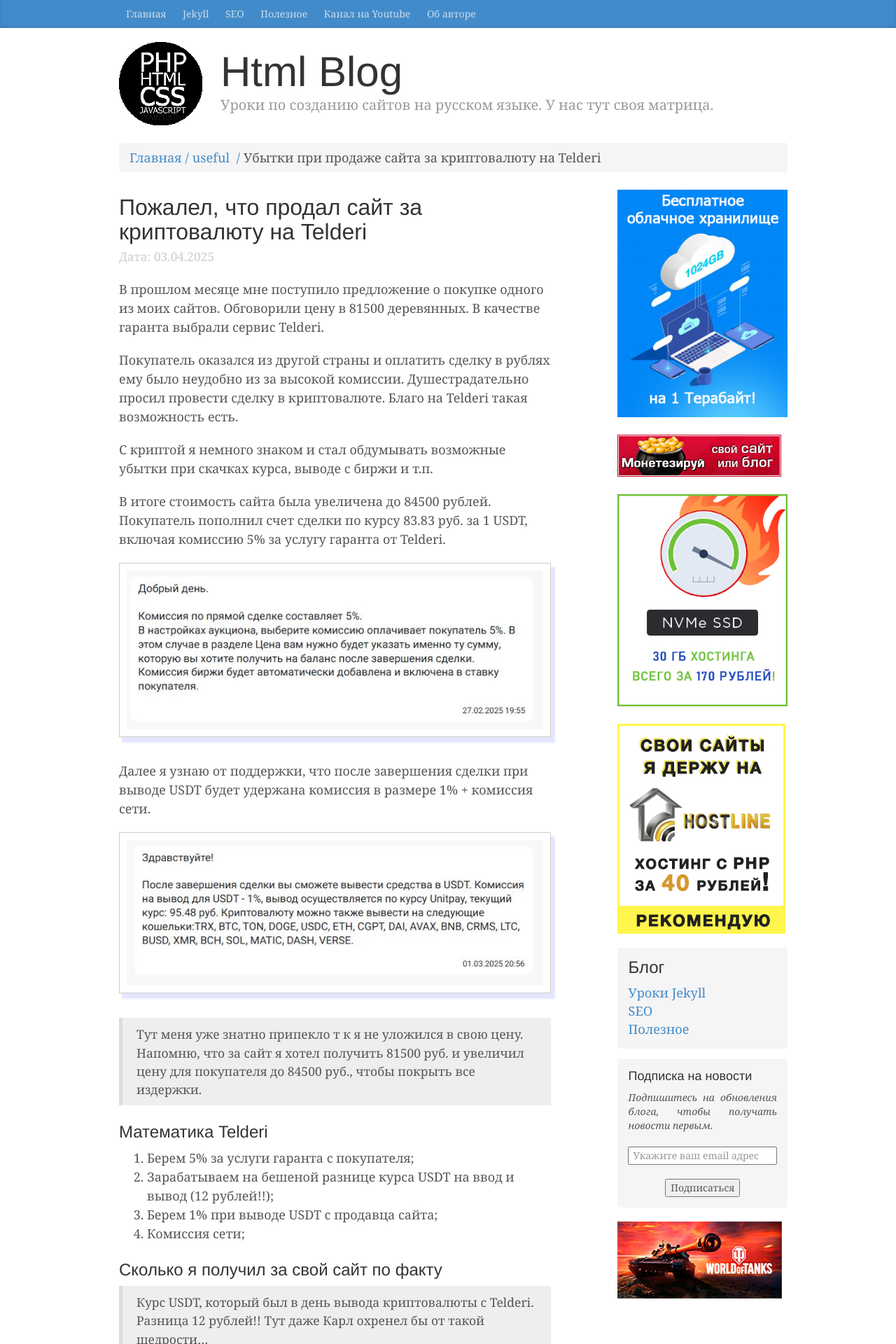
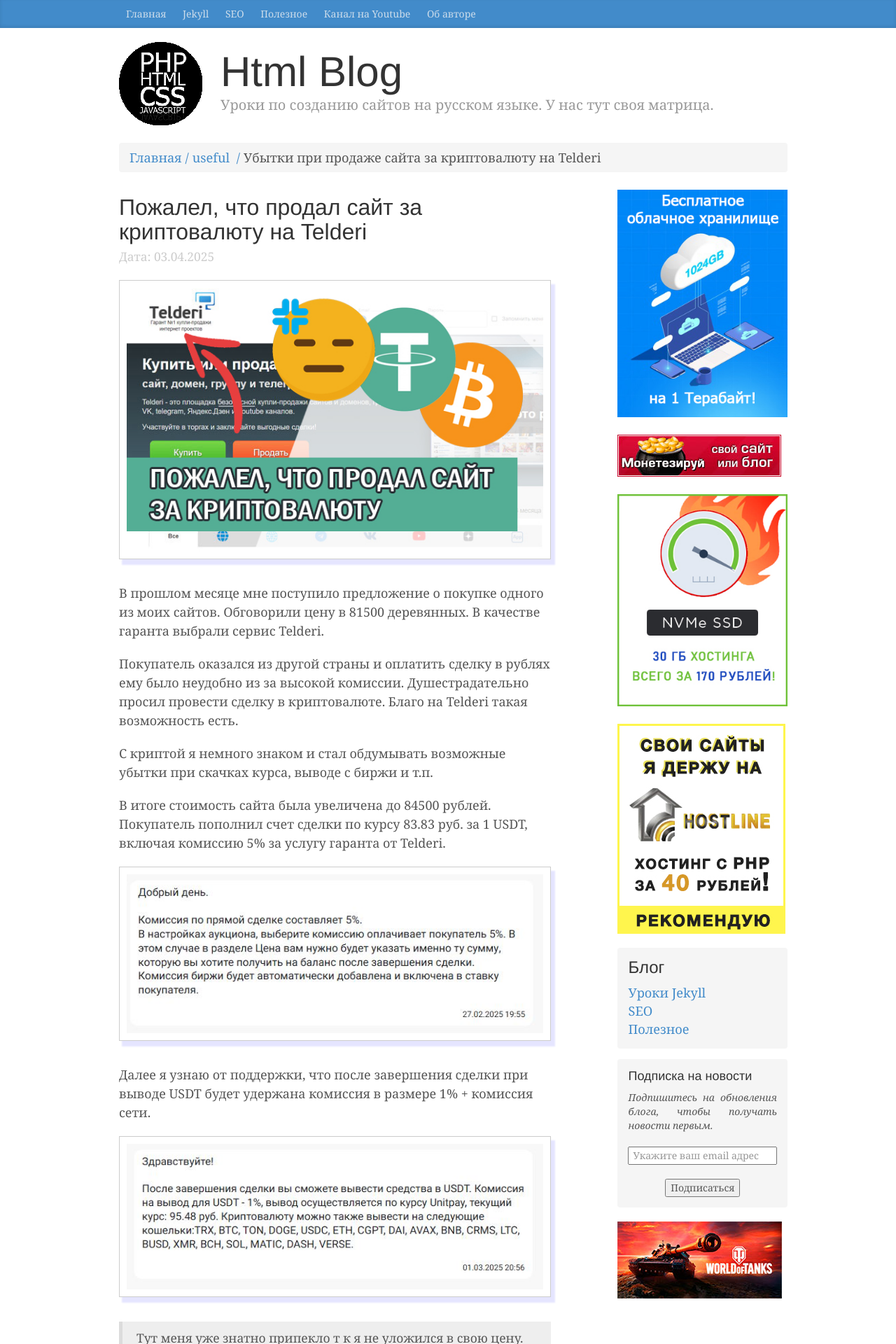
Before and after one commit to htmlblog/htmlblog.github.io, a Jekyll site: the page built from _posts/2025-04-03-minusy-prodazhi-saita-za-kriptu-na-telderi.md, in a window 1280 px wide. Shown: the top 1920 px of the page at 70% size. Built offline with Jekyll 4.4.1, drawn with Linux system fonts in a browser that asks for light colours; comment, search, counter and statistics services are not loaded.

Commit message:
Update 2025-04-03-minusy-prodazhi-saita-za-kriptu-na-telderi.md

```diff
--- a/_posts/2025-04-03-minusy-prodazhi-saita-za-kriptu-na-telderi.md
+++ b/_posts/2025-04-03-minusy-prodazhi-saita-za-kriptu-na-telderi.md
@@ -12,6 +12,8 @@
 description: zzzzzzz
 thumb: "/uploads/minusi-telderi.jpg"
 ---
+
+![негативный отзыв про телдери](/uploads/minusi-telderi.jpg)
 
 В прошлом месяце мне поступило предложение о покупке одного из моих сайтов. Обговорили цену в 81500 деревянных. В качестве гаранта выбрали сервис Telderi.
 
```
